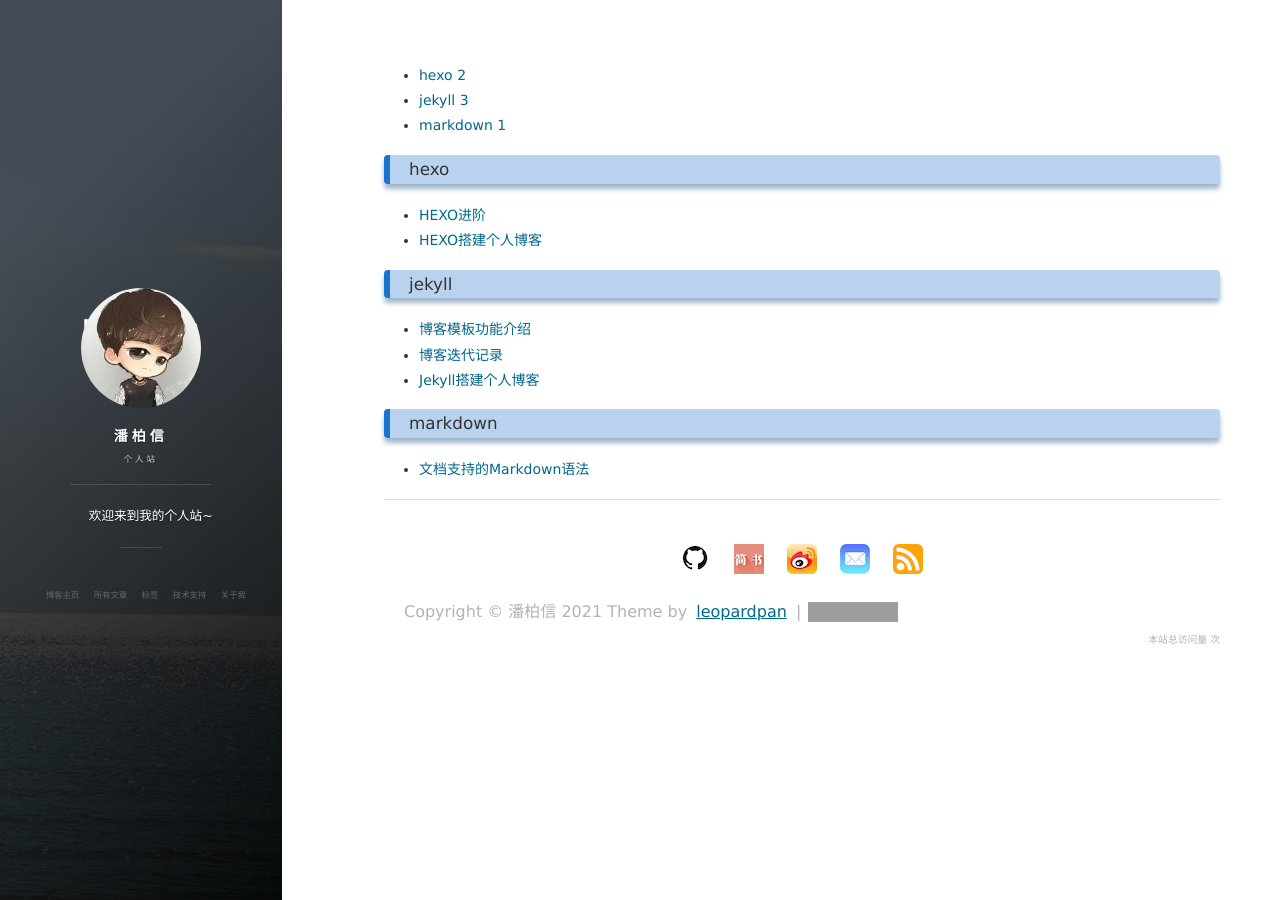
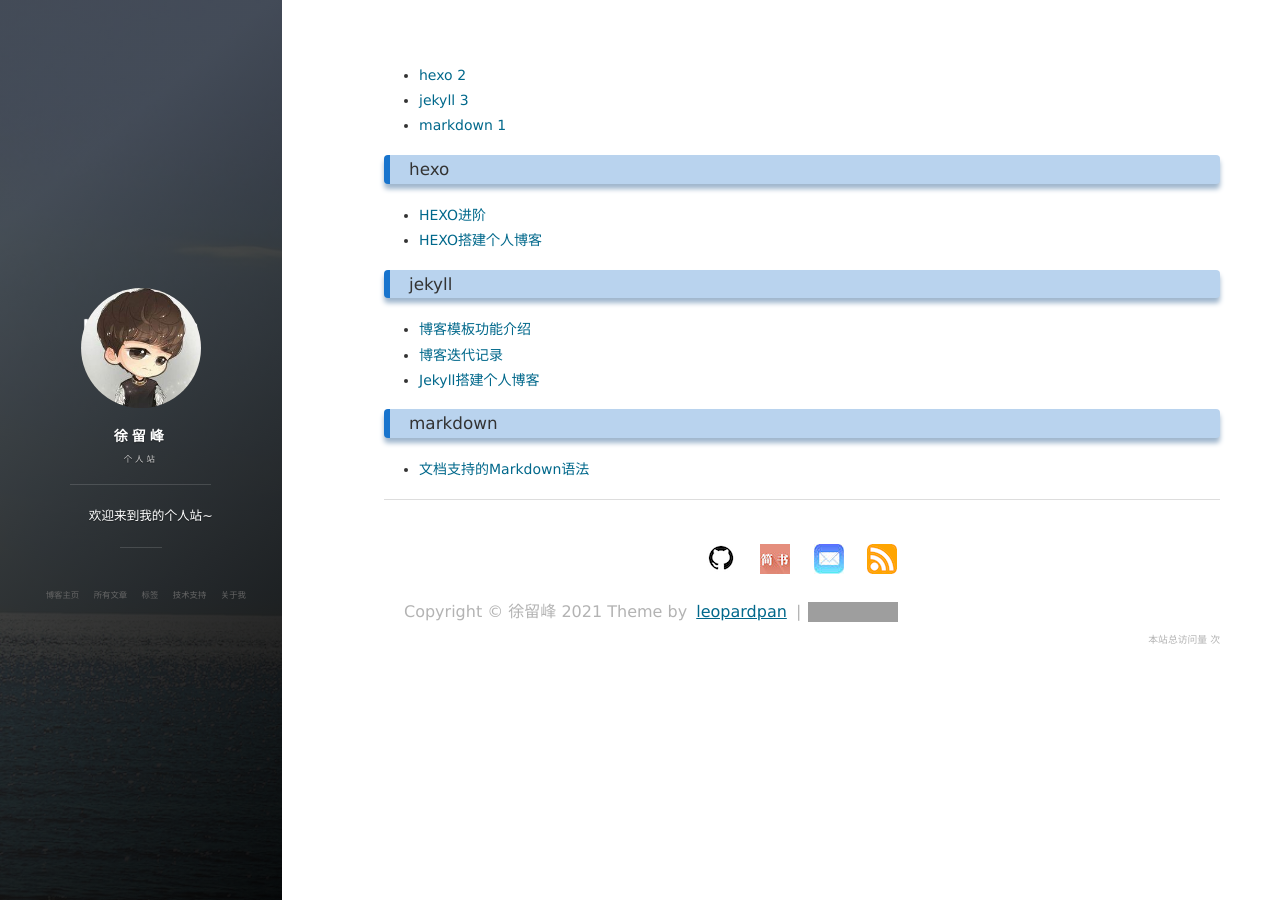
Before and after one commit to xiaofengbuxiangqiaodama/xiaofengbuxiangqiaodama.github.io, a Jekyll site: the page built from tags.html, in a window 1280 px wide. Built offline with Jekyll 4.4.1, drawn with Linux system fonts in a browser that asks for light colours; nearby versions of some CDN libraries; comment, search, counter and statistics services are not loaded; some of the changed lines change nothing that is shown; grey boxes are pictures that could not be loaded.

Commit message:
Update _config.yml

```diff
--- a/_config.yml
+++ b/_config.yml
@@ -1,11 +1,11 @@
 # Basic
-title: 潘柏信
+title: 徐留峰
 subtitle: 个人站
 description: 欢迎来到我的个人站~
 # 头像里面的标题
 avatarTitle: leopardpan
 # 头像里面的描述
-avatarDesc: iOS / 机器学习
+avatarDesc: Java、算法学习
 url: "https://leopardpan.cn"
 
 # 博客是否自动生成目录，false为不生成
@@ -19,32 +19,22 @@
 
 # Social
 social:
-    weibo: 5366874726
-    github: leopardpan
-    # zhihu: panpanleopard
+
+    github: xiaofengbuxiangqiaodama
+    # zhihu: xxxx
     # juejin: xxx
-    jianshu: 2ada30d8d0f7
+    jianshu: xxxx
     # twitter:
-    mail: leopardpan@icloud.com
+    mail: 1244049643@qq.com
 
 
-# 百度统计
-# 使用博客模板请去掉或者更换 id
-baidu:
-    id: 8ba1c6be0953b6f9c2ba38e57f615421
-
-# Google Analytics
-# 使用博客模板请去掉或者更换 id
-ga:
-    id: UA-84134159-3
-    host: auto
 
 
 # 《----------------- 上面的信息修改成你自己的 ---------------------------》
 #
 #
 #  _post/ 下的文章更换成你自己的文章
-#  帮忙star一下，感谢~😆 地址： https://github.com/leopardpan/leopardpan.github.io
+#  帮忙star一下，感谢~😆 地址：
 #
 #
 # 《--------------- 下面的信息可以自行选择是否修改 ------------------------》
```
